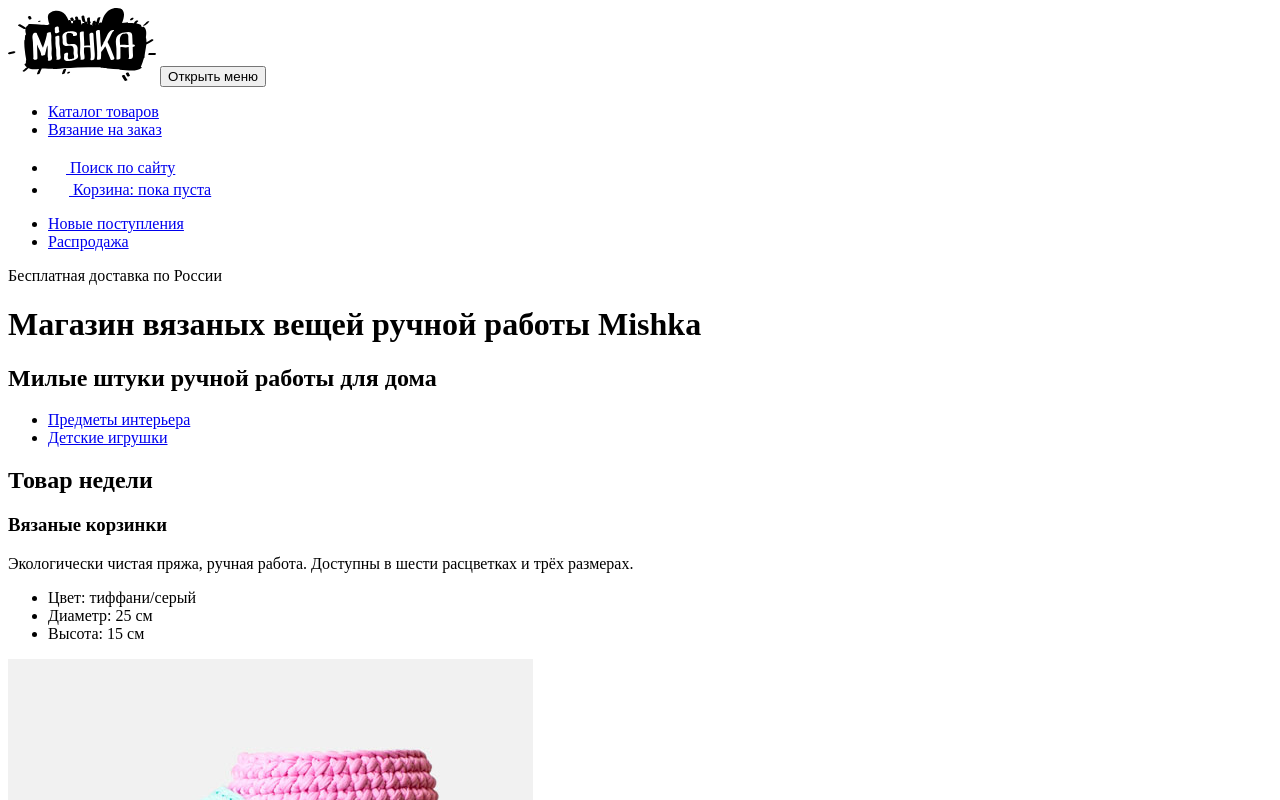
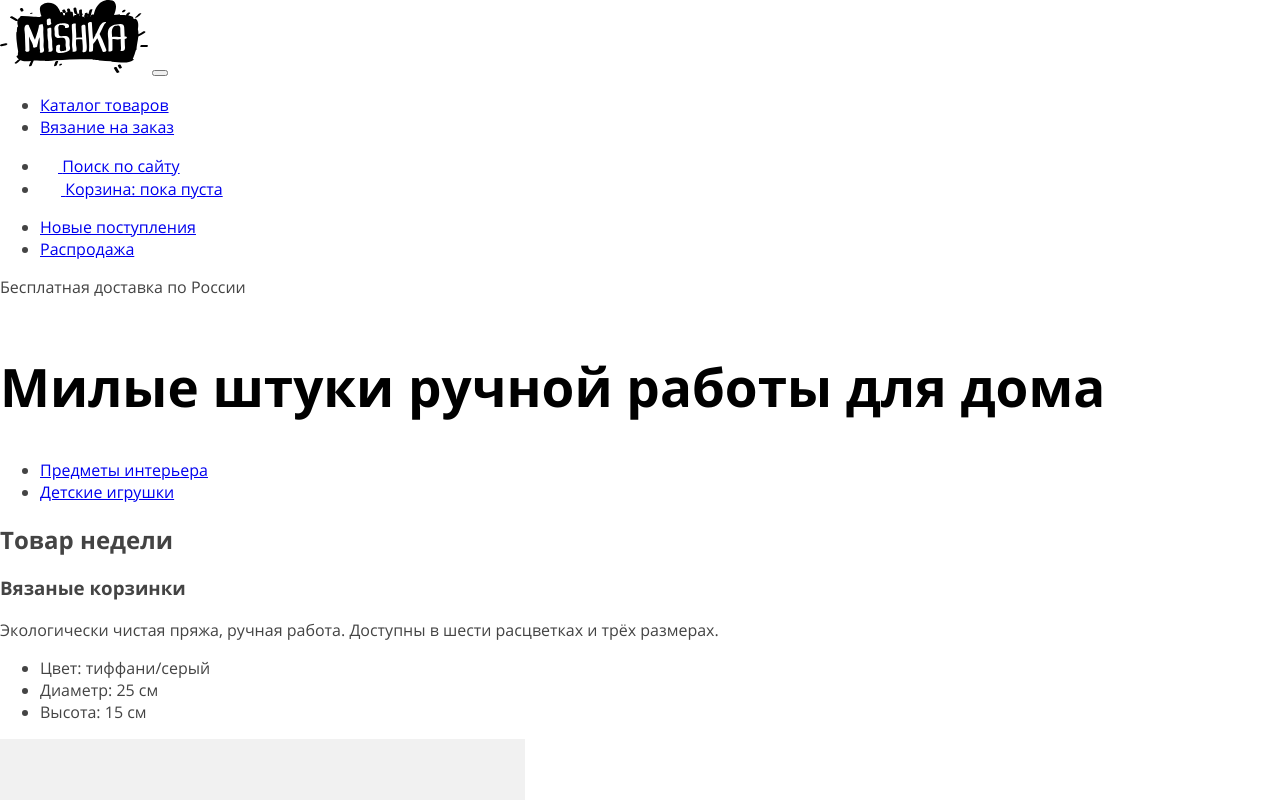
Before and after one commit to koshshshka-ann/mishka, a website: page source/index.html in a window 1280 px wide. Shown: the top 800 px of the page. Drawn offline with nearby package versions, Linux system fonts and the light colour scheme; files that its build step writes are made by us from their sources; files whose address does not match are found by name.

Commit message:
Добавила основные стили

```diff
--- /dev/null
+++ b/source/sass/blocks/main-container.scss
@@ -0,0 +1,3 @@
+.main-container {
+  flex-grow: 1;
+}
--- /dev/null
+++ b/source/sass/blocks/page-body.scss
@@ -0,0 +1,8 @@
+.page-body {
+  margin: 0;
+  display: flex;
+  flex-direction: column;
+  min-height: 100%;
+  font-family: "Open Sans", sans-serif;
+  color: $basic-grey;
+}
--- /dev/null
+++ b/source/sass/blocks/page-title.scss
@@ -0,0 +1,16 @@
+.page-title {
+  font-size: 27px;
+  font-weight: 700;
+  line-height: 30px;
+  color: $black;
+
+  @media (min-width: $tablet-width) {
+    font-size: 43px;
+    line-height: 50px;
+  }
+
+  @media (min-width: $desktop-width) {
+    font-size: 53px;
+    line-height: 57px;
+  }
+}
--- /dev/null
+++ b/source/sass/blocks/page.scss
@@ -0,0 +1,3 @@
+.page {
+  height: 100%;
+}
--- /dev/null
+++ b/source/sass/global/variables.scss
@@ -0,0 +1,18 @@
+// Screens
+$mobile-width: 320px;
+$tablet-width: 768px;
+$desktop-width: 1150px;
+$mobile-max-width: $tablet-width - 1;
+
+// Main colors
+$mint-light: #63d1bb;
+$mint-medium: #56c3b2;
+$mint-dark: #149080;
+$mint-link: #46c1ae;
+$mint-elements: #62d1ba;
+$basic-grey: #444444;
+$basic-grey-background: #f1f1f1;
+$basic-grey-lines: #ececec;
+$black-icons: #231f20;
+$black: #000000;
+$white: #ffffff;
--- a/source/sass/style.scss
+++ b/source/sass/style.scss
@@ -1,5 +1,7 @@
-//@import "fonts";
-//@import "variables";
-//@import "mixins";
-//@import "global";
-//@import "blocks/page-body";
+@import "global/variables.scss";
+@import "global/fonts.scss";
+@import "global/visually-hidden.scss";
+@import "blocks/page.scss";
+@import "blocks/page-body.scss";
+@import "blocks/main-container.scss";
+@import "blocks/page-title.scss";
--- a/source/sass/variables.scss
+++ /dev/null
@@ -1,16 +0,0 @@
-// Screens
-$mobile-width: 320px;
-$tablet-width: 768px;
-$desktop-width: 1150px;
-$mobile-max-width: $tablet-width - 1;
-
-// Main colors
-$basic-gray: #eaeaea;
-$light-gray: #f2f2f2;
-$dark-gray: #444444;
-$basic-green: #68b738;
-$border-gray: #cdcdcd;
-
-// Fonts
-$main-font-family: "Open Sans", "Arial", sans-serif;
-$secondary-font-family: "Arial", sans-serif;
```
Also changed, not shown: source/sass/global/fonts.scss (renamed from source/sass/fonts.scss).
